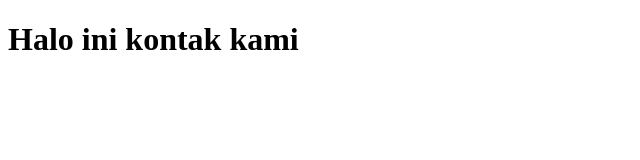
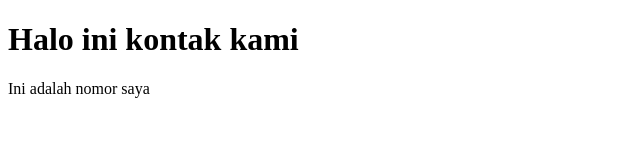
Before and after one commit to pranajag/CompanyProfile, a plain HTML site: page contact-us.html in a window 1280 px wide. Shown: the whole page, without its empty margins (0-640 px from the left). Drawn offline with Linux system fonts and the light colour scheme.

Commit message:
Update contact-us.html

```diff
--- a/contact-us.html
+++ b/contact-us.html
@@ -7,5 +7,6 @@
 </head>
 <body>
     <h1>Halo ini kontak kami</h1>
+    <p>Ini adalah nomor saya</p>
 </body>
 </html>
```
